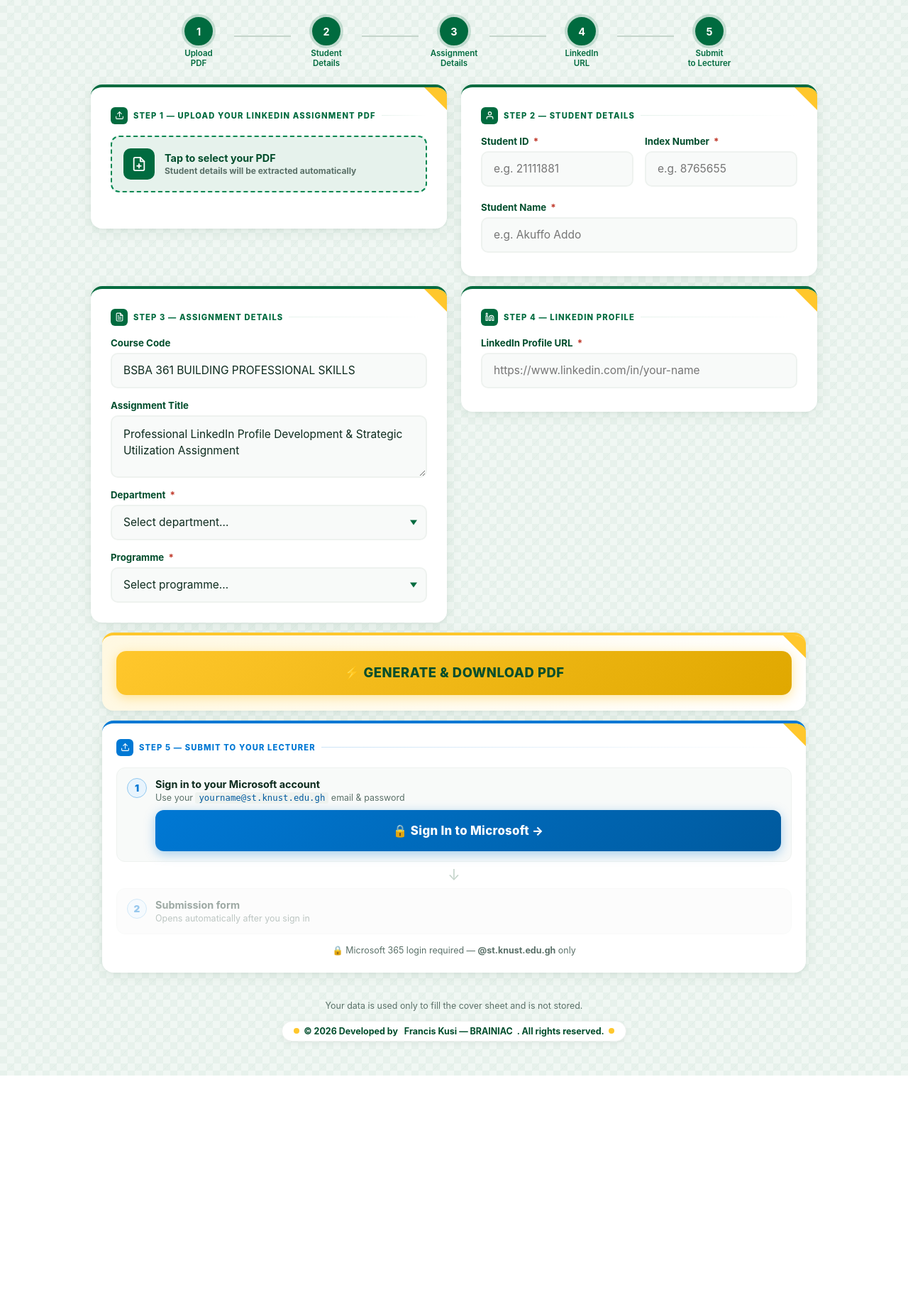
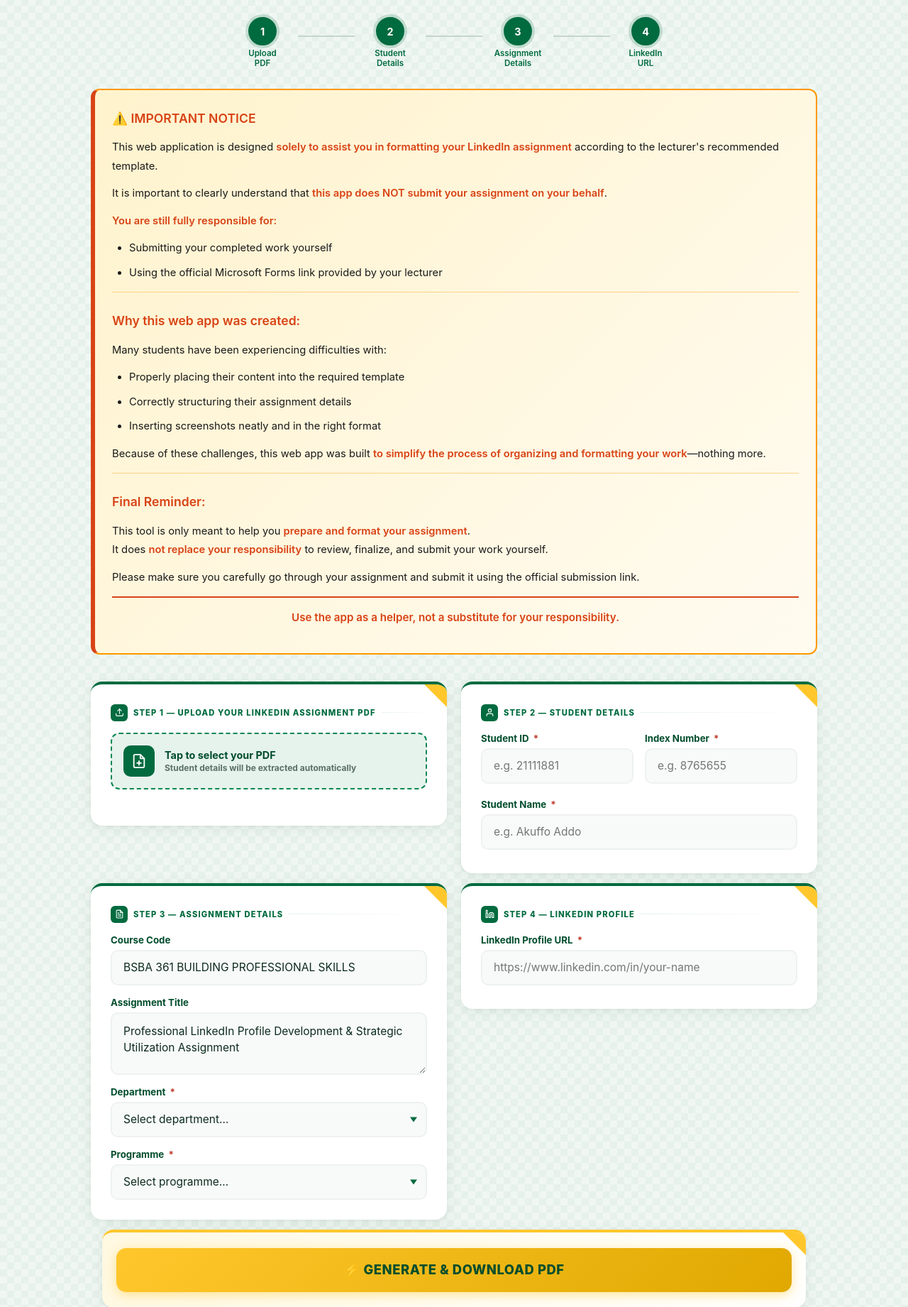
Before and after one commit to brainiacweb-tech/BRAINIAC-Smart-LinkedIn-Assignment-Helper, a Flask app: page / in a window 1280 px wide. Shown: the part 202-2043 px from the top of the page at 71% size. Before the commit the page ends 1717 px from the top, so only its background shows below. Run offline with Flask 3, Linux system fonts and the light colour scheme.

Commit message:
Update disclaimer and remove Step 5 submission card
- Remove Step 5 from step indicator
- Remove Microsoft Forms submission flow
- Add comprehensive disclaimer card at the top
- Explain that app formats assignments but doesn't submit them
- Clarify user responsibility for manual submission

```diff
--- a/templates/index.html
+++ b/templates/index.html
@@ -813,6 +813,62 @@
       line-height: 1.5;
     }
     #error-banner.visible { display: block; }
+
+    /* =====================================================================
+       DISCLAIMER CARD
+    ===================================================================== */
+    .disclaimer-card {
+      background: linear-gradient(135deg, #fff3cd 0%, #fffbf0 100%);
+      border: 2px solid #ff9800;
+      border-left: 6px solid #d84315;
+      border-radius: 12px;
+      padding: 24px;
+      margin: 20px 0 24px 0;
+      font-size: 0.92rem;
+      line-height: 1.8;
+      color: #1a1a1a;
+    }
+    .disclaimer-card strong {
+      color: #d84315;
+      font-weight: 600;
+    }
+    .disclaimer-card p {
+      margin: 12px 0;
+    }
+    .disclaimer-card p:first-child {
+      margin-top: 0;
+      font-size: 1.1rem;
+      font-weight: 700;
+      color: #d84315;
+    }
+    .disclaimer-card ol {
+      margin: 14px 0 14px 24px;
+      padding: 0;
+    }
+    .disclaimer-card li {
+      margin: 8px 0;
+      color: #1a1a1a;
+    }
+    .disclaimer-card .forms-link {
+      display: inline-block;
+      margin-top: 14px;
+      padding: 12px 18px;
+      background: #0078d4;
+      color: #fff;
+      text-decoration: none;
+      border-radius: 6px;
+      font-weight: 600;
+      font-size: 0.9rem;
+      transition: background 0.2s;
+    }
+    .disclaimer-card .forms-link:hover {
+      background: #005a9e;
+    }
+    .disclaimer-divider {
+      margin-top: 14px;
+      padding-top: 14px;
+      border-top: 1px solid rgba(255,152,0,0.4);
+    }
 
     /* =====================================================================
        FOOTER
@@ -1053,10 +1109,43 @@
       <div class="circle">4</div>
       <div class="label">LinkedIn<br/>URL</div>
     </div>
-    <div class="step-line"></div>
-    <div class="step-dot active">
-      <div class="circle">5</div>
-      <div class="label">Submit<br/>to Lecturer</div>
+  </div>
+
+  <!-- ====================================================================
+       DISCLAIMER CARD - TOP IMPORTANT INFO
+  ==================================================================== -->
+  <div class="disclaimer-card">
+    <p><strong>⚠️ IMPORTANT NOTICE</strong></p>
+
+    <p>This web application is designed <strong>solely to assist you in formatting your LinkedIn assignment</strong> according to the lecturer's recommended template.</p>
+
+    <p>It is important to clearly understand that <strong>this app does NOT submit your assignment on your behalf</strong>.</p>
+
+    <p><strong>You are still fully responsible for:</strong></p>
+    <ul style="margin: 10px 0 10px 24px;">
+      <li>Submitting your completed work yourself</li>
+      <li>Using the official Microsoft Forms link provided by your lecturer</li>
+    </ul>
+
+    <div style="border-top: 1px solid rgba(255,152,0,0.4); margin-top: 14px; padding-top: 14px;">
+      <p style="margin: 10px 0;"><strong>Why this web app was created:</strong></p>
+      <p>Many students have been experiencing difficulties with:</p>
+      <ul style="margin: 10px 0 10px 24px;">
+        <li>Properly placing their content into the required template</li>
+        <li>Correctly structuring their assignment details</li>
+        <li>Inserting screenshots neatly and in the right format</li>
+      </ul>
+      <p>Because of these challenges, this web app was built <strong>to simplify the process of organizing and formatting your work</strong>—nothing more.</p>
+    </div>
+
+    <div style="border-top: 1px solid rgba(255,152,0,0.4); margin-top: 14px; padding-top: 14px;">
+      <p style="margin: 10px 0;"><strong>Final Reminder:</strong></p>
+      <p>This tool is only meant to help you <strong>prepare and format your assignment</strong>.<br/>It does <strong>not replace your responsibility</strong> to review, finalize, and submit your work yourself.</p>
+      <p>Please make sure you carefully go through your assignment and submit it using the official submission link.</p>
+    </div>
+
+    <div style="border-top: 2px solid #d84315; margin-top: 14px; padding-top: 14px; text-align: center;">
+      <p style="font-size: 0.95rem;"><strong>Use the app as a helper, not a substitute for your responsibility.</strong></p>
     </div>
   </div>
 
@@ -1241,51 +1330,6 @@
     </div>
 
   </form>
-
-  <!-- ================================================================
-       CARD 5 — Submit to Lecturer (Microsoft Forms)
-  ================================================================ -->
-  <div class="card submit-card" style="border-top-color: #0078d4; margin-top: 14px;">
-    <div class="section-label" style="color:#0078d4;">
-      <div class="icon" style="background:#0078d4;">
-        <svg viewBox="0 0 24 24" stroke-width="2" stroke-linecap="round" stroke-linejoin="round">
-          <path d="M21 15v4a2 2 0 0 1-2 2H5a2 2 0 0 1-2-2v-4"/>
-          <polyline points="17 8 12 3 7 8"/>
-          <line x1="12" y1="3" x2="12" y2="15"/>
-        </svg>
-      </div>
-      Step 5 &mdash; Submit to Your Lecturer
-      <div class="label-line" style="background:linear-gradient(90deg,#cce4f7,transparent);"></div>
-    </div>
-
-    <!-- 2-step sequential flow -->
-    <div class="card-seq-step" id="card-seq-1">
-      <div class="card-seq-badge" id="card-badge-1">1</div>
-      <div class="card-seq-body">
-        <div class="card-seq-label">Sign in to your Microsoft account</div>
-        <div class="card-seq-hint">Use your <code>yourname@st.knust.edu.gh</code> email &amp; password</div>
-        <button type="button" id="card-signin-btn" class="btn-forms" style="margin-top:10px;">
-          &#128274; Sign In to Microsoft &rarr;
-        </button>
-        <div id="card-waiting" style="display:none; margin-top:10px;" class="card-waiting-wrap">
-          <div class="card-mini-spinner"></div>
-          <span>Waiting for sign-in&hellip; Close the sign-in tab once done.</span>
-        </div>
-      </div>
-    </div>
-
-    <div class="card-seq-arrow">&#8595;</div>
-
-    <div class="card-seq-step card-seq-locked" id="card-seq-2">
-      <div class="card-seq-badge" id="card-badge-2">2</div>
-      <div class="card-seq-body">
-        <div class="card-seq-label">Submission form</div>
-        <div class="card-seq-hint" id="card-seq-2-hint">Opens automatically after you sign in</div>
-      </div>
-    </div>
-
-    <p class="forms-note" style="margin-top:14px;">&#128274; Microsoft 365 login required &mdash; <strong>@st.knust.edu.gh</strong> only</p>
-  </div>
 
   <!-- ====================================================================
        FOOTER
@@ -1660,21 +1704,6 @@
         });
       }
 
-      // ---- Card sign-in button ----
-      var cardSigninBtn = document.getElementById("card-signin-btn");
-      if (cardSigninBtn) {
-        cardSigninBtn.addEventListener("click", function () {
-          startSignInFlow(
-            cardSigninBtn,
-            document.getElementById("card-waiting"),
-            document.getElementById("card-seq-1"),
-            document.getElementById("card-badge-1"),
-            document.getElementById("card-seq-2"),
-            document.getElementById("card-seq-2-hint")
-          );
-        });
-      }
-
       function showError(msg) {
         errorBanner.textContent = msg;
         errorBanner.classList.add("visible");
```
